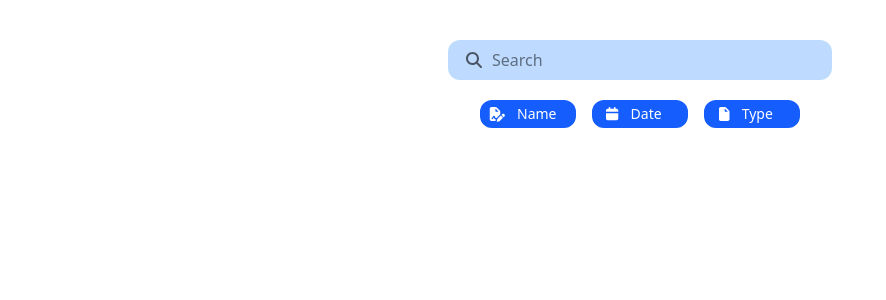
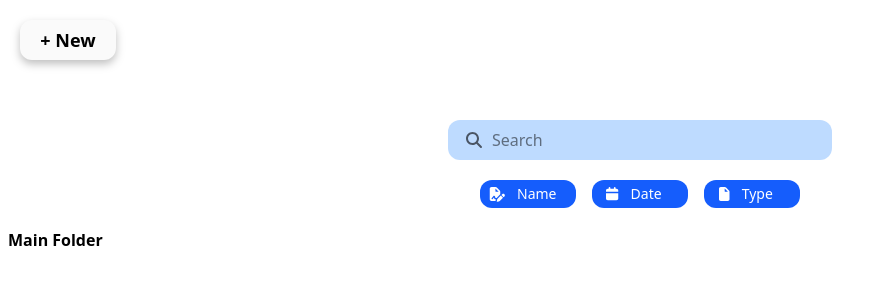
Before and after one commit to BertAtibagos/FCPC-INTRANET, a React (Vite) app: page / in a window 1280 px wide. Shown: the top 300 px of the page, without its empty margins (0-886 px from the left). Built offline with nearby package versions, Linux system fonts and the light colour scheme.

Commit message:
changed the layout

```diff
--- a/src/app.jsx
+++ b/src/app.jsx
@@ -1,9 +1,15 @@
 import { createRoot } from "react-dom/client"
 import { StrictMode } from "react"
-import SearchBar from "./searchbar.jsx"
+import SideMenu from "./components/sidemenu.jsx"
+import MenuPanel from "./components/menupanel.jsx"
 
 export default function App(){
-    return <SearchBar/>
+    return (
+        <>
+            <SideMenu/>
+            <MenuPanel/>
+        </>
+    )
 }
 
 const container = document.getElementById('root');
```
